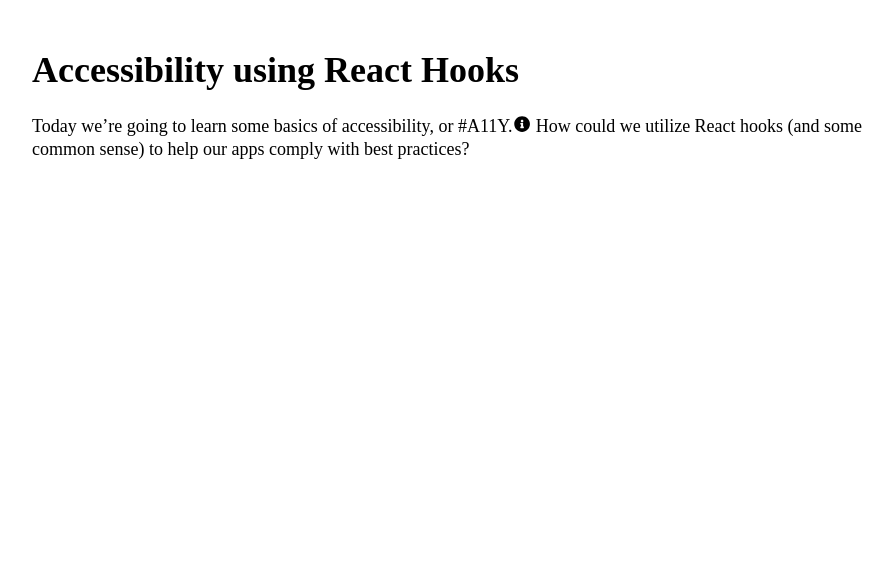
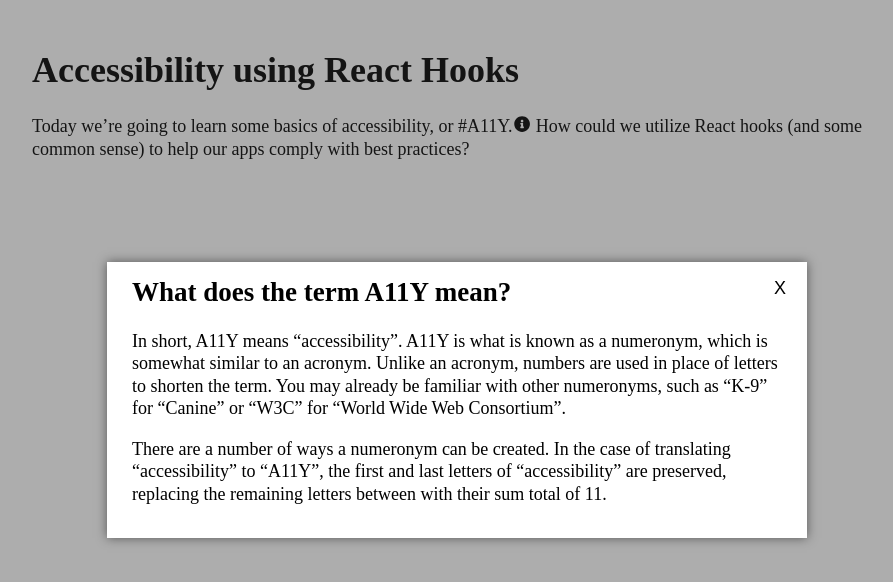
Before and after one commit to brian-ogilvie/accessibility-article, a React (Vite) app: page / in a window 1280 px wide. Both pictures are taken after a click on the button 705 px from the left and 124 px from the top of the page. Shown: the top 582 px of the page, without its empty margins (183-1076 px from the left). Built offline with nearby package versions, Linux system fonts and the light colour scheme.

Commit message:
finished code

```diff
--- a/src/components/A11YContent.js
+++ b/src/components/A11YContent.js
@@ -3,7 +3,7 @@
 export default function A11YContent() {
   return (
     <div>
-      <h2>What does the term A11Y mean?</h2>
+      <h2 className="Modal__title">What does the term A11Y mean?</h2>
       <p>
         In short, A11Y means &ldquo;accessibility&rdquo;. A11Y is what is known
         as a numeronym, which is somewhat similar to an acronym. Unlike an
--- a/src/components/App.js
+++ b/src/components/App.js
@@ -1,7 +1,11 @@
-import React from 'react';
+import React, { useState } from 'react';
 import InfoButton from './InfoButton';
+import Modal from './Modal';
+import A11YContent from './A11YContent';
 
 export default function App() {
+  const [modalVisble, setModalVisible] = useState(false);
+
   return (
     <>
       <main>
@@ -9,10 +13,15 @@
         <p>
           Today we&rsquo;re going to learn some basics of accessibility, or
           #A11Y.
-          <InfoButton onClick={() => console.log('Info Button clicked.')} />
+          <InfoButton onClick={() => setModalVisible(true)} />
           How could we utilize React hooks (and some common sense) to help our
           apps comply with best practices?
         </p>
+        {modalVisble && (
+          <Modal onDismiss={() => setModalVisible(false)}>
+            <A11YContent />
+          </Modal>
+        )}
       </main>
     </>
   );
--- /dev/null
+++ b/src/components/Modal.js
@@ -0,0 +1,36 @@
+import React, { useRef } from 'react';
+import PropTypes from 'prop-types';
+import useModal from '../hooks/useModal';
+
+export default function Modal({ onDismiss, children }) {
+  const closeButton = useRef();
+  useModal(closeButton, onDismiss);
+
+  return (
+    <div className="Modal__scrim">
+      <div className="Modal__content">
+        <button
+          ref={closeButton}
+          type="button"
+          className="close-button"
+          onClick={onDismiss}
+        >
+          X
+        </button>
+        {children}
+      </div>
+    </div>
+  );
+}
+
+Modal.propTypes = {
+  onDismiss: PropTypes.func.isRequired,
+  children: PropTypes.oneOfType([
+    PropTypes.element,
+    PropTypes.arrayOf(PropTypes.element),
+  ]),
+};
+
+Modal.defaultProps = {
+  children: <div />,
+};
--- /dev/null
+++ b/src/hooks/useEscapeHandler.js
@@ -0,0 +1,17 @@
+import { useCallback, useEffect } from 'react';
+
+export default function useEscapeHandler(callback) {
+  const handleEscape = useCallback(
+    ({ key }) => {
+      if (key === 'Escape') {
+        callback();
+      }
+    },
+    [callback]
+  );
+
+  useEffect(() => {
+    window.addEventListener('keydown', handleEscape);
+    return () => window.removeEventListener('keydown', handleEscape);
+  }, [handleEscape]);
+}
--- /dev/null
+++ b/src/hooks/useModal.js
@@ -0,0 +1,16 @@
+import { useEffect } from 'react';
+import useEscapeHandler from './useEscapeHandler';
+import useOutsideClick from './useOutsideClick';
+import useRestoreFocus from './useRestoreFocus';
+
+export default function useModal(firstElementRef, onDismiss) {
+  useEscapeHandler(onDismiss);
+  useOutsideClick('.Modal__content', onDismiss);
+  useRestoreFocus();
+
+  useEffect(() => {
+    if (firstElementRef.current) {
+      firstElementRef.current.focus();
+    }
+  }, [firstElementRef.current]);
+}
--- /dev/null
+++ b/src/hooks/useOutsideClick.js
@@ -0,0 +1,17 @@
+import { useEffect, useCallback } from 'react';
+
+export default function useOutsideClick(selector, callback) {
+  const handleOutsideClick = useCallback(
+    ({ target }) => {
+      if (!target.closest(selector)) {
+        callback();
+      }
+    },
+    [selector, callback]
+  );
+
+  useEffect(() => {
+    window.addEventListener('click', handleOutsideClick);
+    return () => window.removeEventListener('click', handleOutsideClick);
+  });
+}
--- /dev/null
+++ b/src/hooks/useRestoreFocus.js
@@ -0,0 +1,10 @@
+import { useEffect } from 'react';
+
+export default function useRestoreFocus() {
+  useEffect(() => {
+    const active = document.activeElement;
+    return () => {
+      if (active) active.focus();
+    };
+  });
+}
--- a/src/index.css
+++ b/src/index.css
@@ -26,8 +26,55 @@
   padding: 0;
   border: none;
   background: transparent;
+  cursor: pointer;
 }
 
 p {
   line-height: 1.25em;
 }
+
+.Modal__scrim {
+  position: fixed;
+  top: 0;
+  right: 0;
+  left: 0;
+  bottom: 0;
+  background-color: rgba(50, 50, 50, 0.4);
+  display: flex;
+  justify-content: center;
+  align-items: center;
+  z-index: 24;
+  animation: 0.2s linear fade-in;
+}
+
+.Modal__content {
+  width: 700px;
+  max-width: 90vw;
+  box-shadow: 0 0 10px rgba(0, 0, 0, 0.5);
+  background-color: white;
+  position: relative;
+  padding: 15px 25px;
+  animation: 0.2s linear 0.2s both fade-in;
+}
+
+.close-button {
+  position: absolute;
+  top: 15px;
+  right: 15px;
+  border: none;
+  background: transparent;
+  font-size: 1rem;
+}
+
+.Modal__title {
+  margin-top: 0;
+}
+
+@keyframes fade-in {
+  from {
+    opacity: 0;
+  }
+  to {
+    opacity: 1;
+  }
+}
```
Also changed, not shown: 1 other file (tests, documents, lock files or other folders).
